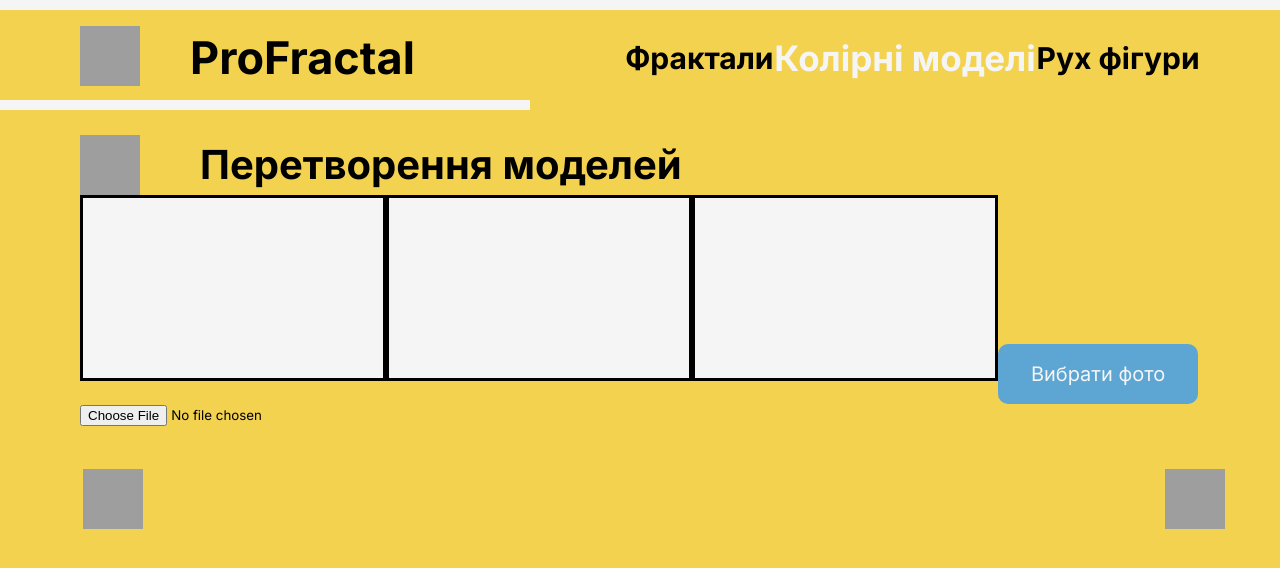
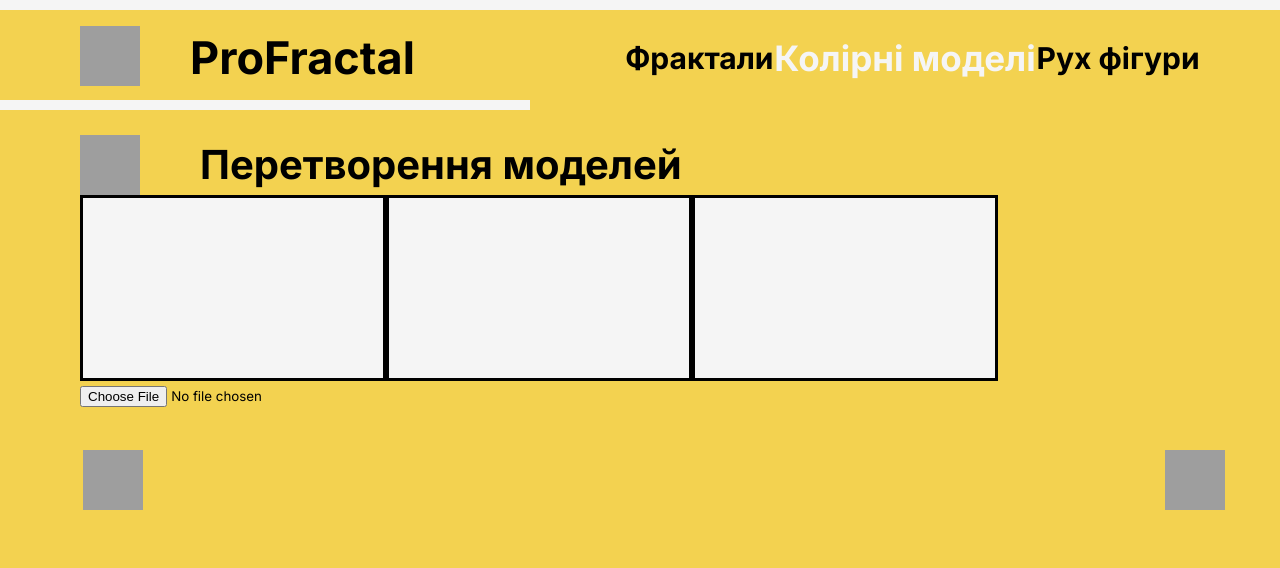
Before and after one commit to luchykYana/computer_graphics, a React (Create React App) app: page /content/color-models/practice in a window 1280 px wide. Shown: the top 568 px of the page. Built offline with nearby package versions, Linux system fonts and the light colour scheme; grey boxes are pictures that could not be loaded.

Commit message:
convert rgbToHsl and hslToRgb done

```diff
--- a/src/pages/ColorPracticePage/ColorPracticePage.js
+++ b/src/pages/ColorPracticePage/ColorPracticePage.js
@@ -31,8 +31,9 @@ const ConvertRGBtoHSL = (r, g, b) => {
         s = (max - min) / (2 - (max + min));
     }
 
-    // return [Math.round(h), Number(s).toFixed(2), Number(l).toFixed(2)];
-    return [Math.round(h), 0, l];
+    return [Math.round(h), s, l];
+    // return [Math.round(h), 0, l];
+    // return [Math.round(h), s, 0];
 }
 
 const ConvertHSLtoRGB = (h, s, l) => {
@@ -72,7 +73,8 @@ const ConvertHSLtoRGB = (h, s, l) => {
     g = (g + m) * 255;
     b = (b + m) * 255;
     // console.log('r: ' + r + ' g: ' + g + ' b: ' + b);
-    return [Math.round(r), Math.round(g), Math.round(b)];
+    // return [Math.round(r), Math.round(g), Math.round(b)];
+    return [Math.round(r), Math.round(g), 5];
     // return [200, 200, 200];
 }
 
@@ -80,23 +82,22 @@ const ColorPracticePage = () => {
     const loadPhoto = () => {
         let canvas_rgb = document.getElementById('rgb_canvas');
         let context_rgb = canvas_rgb.getContext('2d')
+
         let imageData = context_rgb.getImageData(0, 0, canvas_rgb.width, canvas_rgb.height);
 
         editPixels(imageData.data);
         drawEditedImage(imageData);
 
         function editPixels(imgData) {
-            console.log(imageData.data);
             let mas1 = [0, 0, 0];
             let mas2 = [0, 0, 0];
             for (let i = 0; i < imgData.length; i += 4) {
                 mas1 = ConvertRGBtoHSL(imgData[i], imgData[i + 1], imgData[i + 2]);
                 mas2 = ConvertHSLtoRGB(mas1[0], mas1[1], mas1[2]);
-                imageData[i] = mas2[0];
-                imageData[i + 1] = mas2[1];
-                imageData[i + 2] = mas2[2];
+                imageData.data[i] = mas2[0];
+                imageData.data[i + 1] = mas2[1];
+                imageData.data[i + 2] = mas2[2];
             }
-            console.log(imageData);
         }
 
         function drawEditedImage(newData) {
@@ -118,7 +119,7 @@ const ColorPracticePage = () => {
             let image = new Image();
             image.onload = function () {
                 rgbCtx.drawImage(image, 0, 0, rgbCanvas.width, rgbCanvas.height);
-                // generateCMYK();
+                loadPhoto();
             }
             image.src = event.target.result;
         }
@@ -133,7 +134,6 @@ const ColorPracticePage = () => {
                 <canvas id={'rgb_canvas'} className={`${css.colorCanvas}`} width="300" height="180"></canvas>
                 <canvas id={'cmyk_canvas'} className={`${css.colorCanvas}`} width="300" height="180"></canvas>
                 <canvas id={'hsl_canvas'} className={`${css.colorCanvas}`} width="300" height="180"></canvas>
-                <button onClick={loadPhoto} id={'loadPhoto'}>Вибрати фото</button>
 
                 <input onChange={ImageChange} id={'myInput'} name={'fileName'} type="file"/>
             </div>
```
